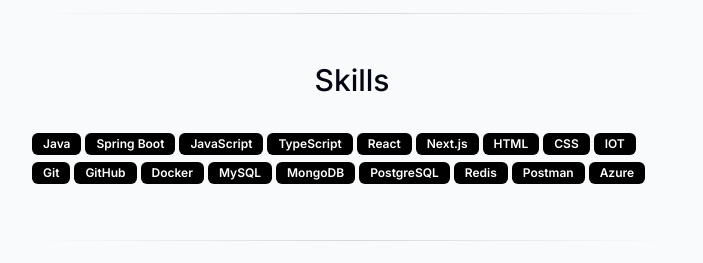
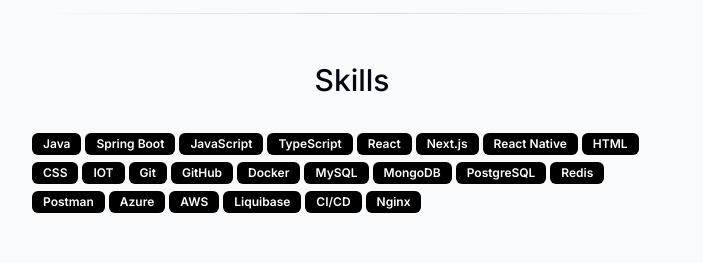
Before and after one commit to ModithaM/Portfolio-New, a Next.js app: page / in a window 1280 px wide. Shown: the part 1540-1803 px from the top of the page, without its empty margins (288-991 px from the left). Built offline with nearby package versions, Linux system fonts and the light colour scheme.

Commit message:
chore skills update

```diff
--- a/components/skills.tsx
+++ b/components/skills.tsx
@@ -14,6 +14,7 @@
     "TypeScript",
     "React",
     "Next.js",
+    "React Native",
     "HTML",
     "CSS",
     "IOT",
@@ -26,6 +27,10 @@
     "Redis",
     "Postman",
     "Azure",
+    "AWS",
+    "Liquibase",
+    "CI/CD",
+    "Nginx"
   ];
 
   const fadeInAnimationVariants = {
```
